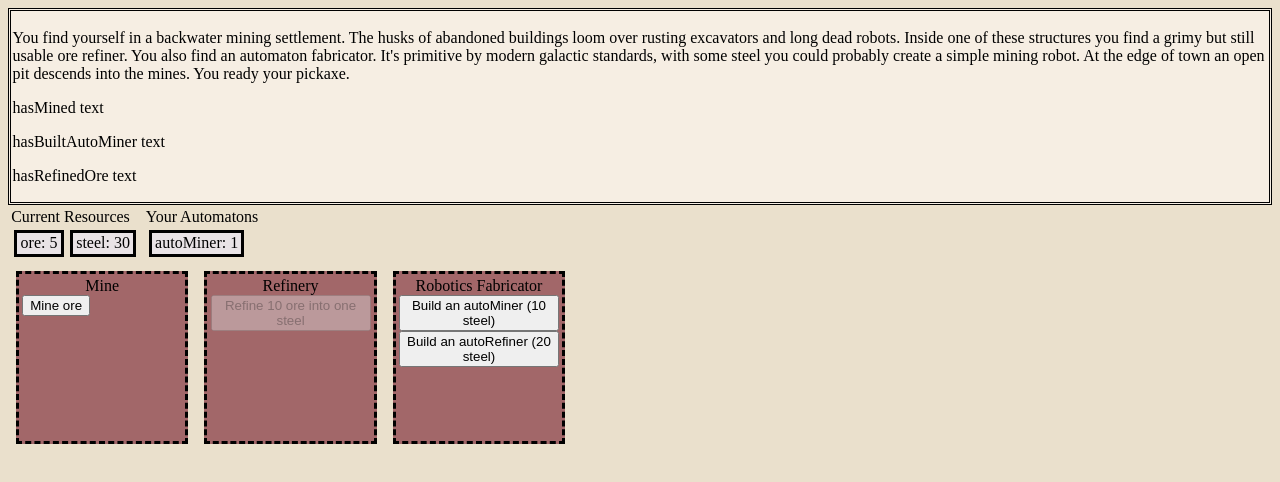
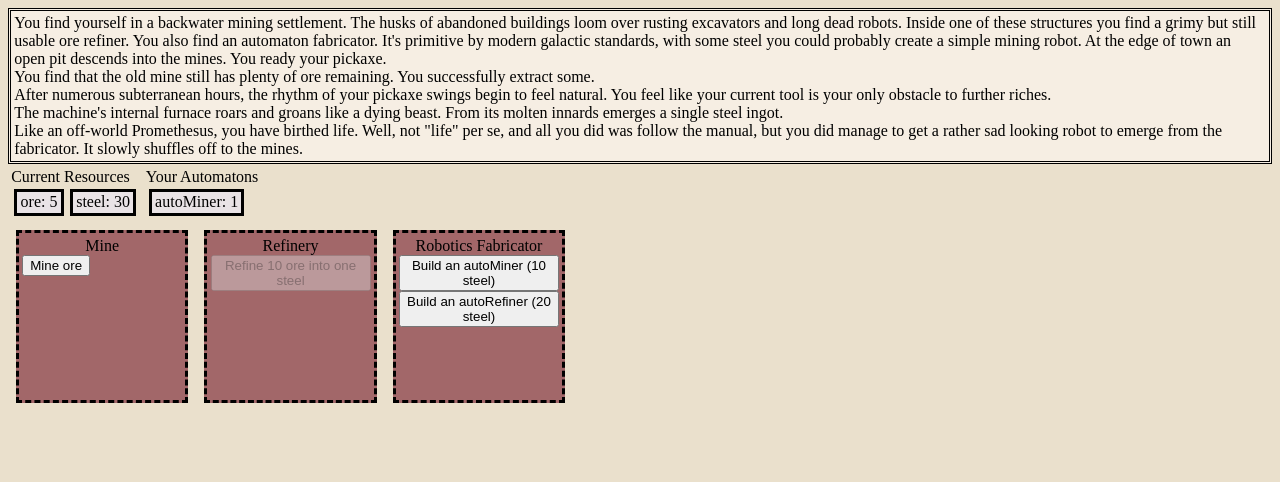
Before and after one commit to michaelwhittemore/vue-clicker-game, a Vue app: page / in a window 1280 px wide. Shown: the top 482 px of the page. Built offline with nearby package versions, Linux system fonts and the light colour scheme.

Commit message:
added text for some milestones

```diff
--- a/src/components/NarrativeText.vue
+++ b/src/components/NarrativeText.vue
@@ -13,18 +13,19 @@ import { gameStateStorage } from '@/typescript/gameStateStorage';
     - Building an autominer
     - leveling up mining - "After numerous subterranean hours,  Mining starts to feel more familiar/natural (something about
     the the rhythm of the pickaxe). You feel like your current instrument is your only obstacle to further riches."
+    - oh different for frist leveling up and hitting level five?
 2. These should correspond to a series of bools on the storage
 3. I think we will need a seperate map of all the text
 4. Then iterate over all of it
-5. Need to modify this not to use <p> tags and use custom divs instead
+5. Need to modify this not to use <p> tags and use custom divs instead - like "text entry"
 */
 
 
 const narrativeTriggersToText = {
-    hasMined: 'hasMined text',
-    hasBuiltAutoMiner: 'hasBuiltAutoMiner text',
-    hasLeveledMining: ' hasLeveledMining text',
-    hasRefinedOre: 'hasRefinedOre text',
+    hasMined: 'You find that the old mine still has plenty of ore remaining. You successfully extract some.',
+    hasLeveledMining: 'After numerous subterranean hours, the rhythm of your pickaxe swings begin to feel natural. You feel like your current tool is your only obstacle to further riches.',
+    hasRefinedOre: 'The machine\'s internal furnace roars and groans like a dying beast. From its molten innards emerges a single steel ingot.',
+    hasBuiltAutoMiner: 'Like an off-world Promethesus, you have birthed life. Well, not "life" per se, and all you did was follow the manual, but you did manage to get a rather sad looking robot to emerge from the fabricator. It slowly shuffles off to the mines.',
 }
 
 // Returns an array of the text of narrativeTriggersToText where narrativeTriggers is true
@@ -35,23 +36,25 @@ const computedTriggeredText = computed(() => {
 </script>
 <template>
     <div id="narrativeWrapper">
-        <p>
+        <div class="narrativeEntry">
             You find yourself in a backwater mining settlement. The husks of abandoned buildings loom over
             rusting excavators and long dead robots. Inside one of these structures you find a grimy but still usable
-            ore
-            refiner.
+            ore refiner.
             You also find an automaton fabricator. It's primitive by modern galactic standards, with some steel you
             could probably create a simple mining robot. At the edge of town an open pit descends into the mines.
             You ready your pickaxe.
-        </p>
-        <p v-for="narrativeText in computedTriggeredText"> {{ narrativeText }} </p>
+        </div>
+        <div v-for="narrativeText in computedTriggeredText"> {{ narrativeText }} </div>
     </div>
 </template>
 <style>
+/* .narrativeEntry{
+
+} */
 #narrativeWrapper {
-    padding: .1em;
+    padding: .2em;
     border-style: double;
     background-color: #f6eee3;
-    /* // need this to scroll */
+    /* // need this to scroll, should have height or max height?*/
 }
 </style>
--- a/src/typescript/gameStateStorage.ts
+++ b/src/typescript/gameStateStorage.ts
@@ -9,8 +9,9 @@ export interface Skill {
 interface NarrativeTriggers {
     hasMined: boolean,
     hasBuiltAutoMiner: boolean,
+    hasRefinedOre: boolean,
     hasLeveledMining: boolean,
-    hasRefinedOre: boolean,
+
 };
 
 export interface StateStorageObject {
@@ -62,9 +63,10 @@ const gameStateStorageObject: StateStorageObject = {
     technologies: {},
     narrativeTriggers: {
         hasMined: true,
+        hasLeveledMining: true,
+        hasRefinedOre: true,
         hasBuiltAutoMiner: true,
-        hasLeveledMining: false,
-        hasRefinedOre: true,
+
     },
 }
 
```
